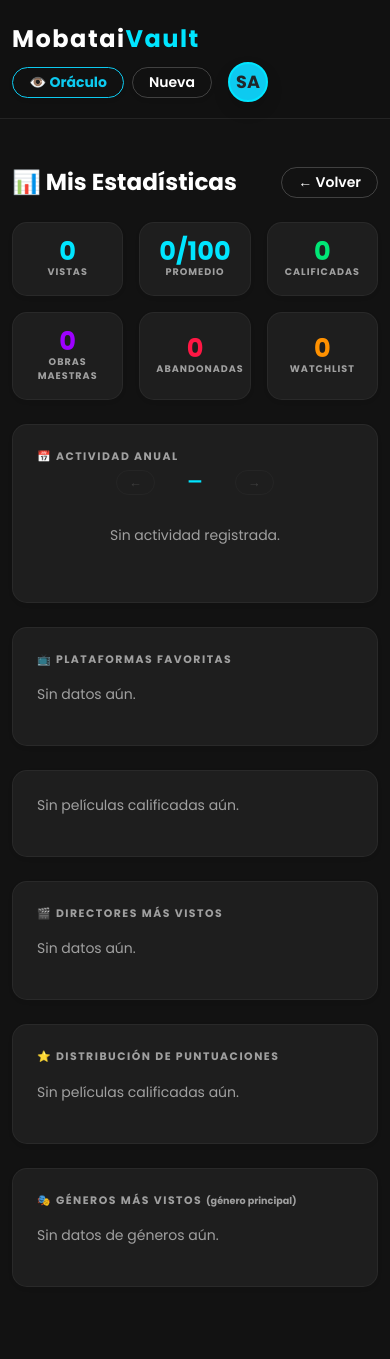
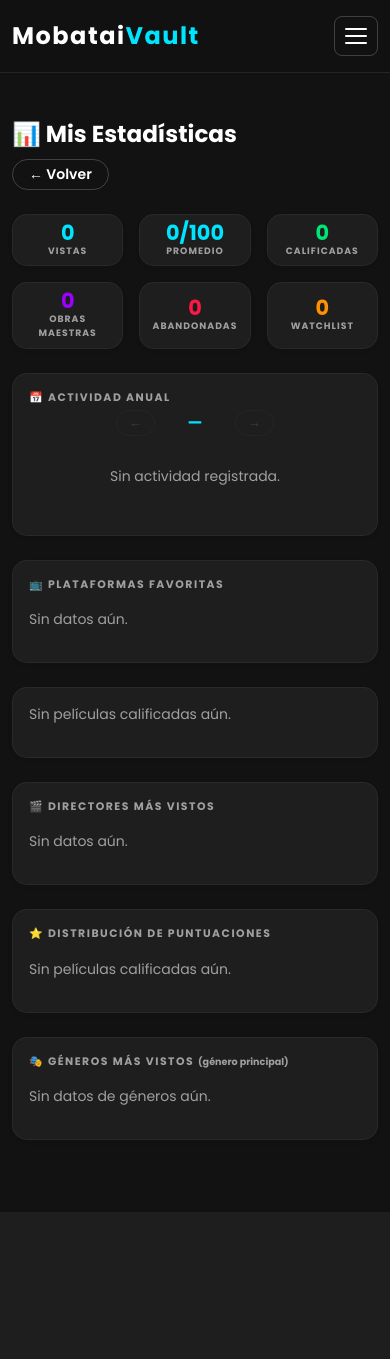
Before and after one commit to TomasMorenoo/movies, a Flask app: page /dashboard/stats in a window 390 px wide. After the commit the page ends 1146 px from the top, so only its background shows below. Run offline with Flask 3, Linux system fonts and the light colour scheme; the visitor is signed in with stand-in values (Sample User, id 1).

Commit message:
feat: actualizacion responsive

```diff
--- a/templates/layout.html
+++ b/templates/layout.html
@@ -21,9 +21,11 @@
             --text-muted: #A0A0A0;
         }
         body { background-color: var(--bg-main); color: var(--text-main); font-family: 'Poppins', sans-serif; -webkit-font-smoothing: antialiased; }
+
         .navbar-custom { background-color: rgba(18, 18, 18, 0.95); backdrop-filter: blur(12px); border-bottom: 1px solid rgba(255, 255, 255, 0.08); padding: 1rem 0; }
         .navbar-brand { font-weight: 700; letter-spacing: 1.5px; font-size: 1.5rem; color: var(--text-main) !important; }
         .navbar-brand span { color: var(--accent); }
+
         .btn-custom-outline { border: 1px solid rgba(255, 255, 255, 0.2); color: var(--text-main); transition: all 0.3s ease; font-weight: 600; }
         .btn-custom-outline:hover { border-color: var(--accent); background: rgba(0, 229, 255, 0.1); color: var(--accent); }
         .btn-accent { background-color: var(--accent); color: #000; border: none; font-weight: 600; transition: all 0.3s ease; box-shadow: 0 4px 15px rgba(0, 229, 255, 0.2); }
@@ -34,53 +36,126 @@
         .text-muted { color: var(--text-muted) !important; }
         .text-warning { color: var(--accent) !important; }
 
-        /* Oculta la flechita por defecto del menú desplegable */
+        /* Avatar menú */
         .hide-toggle::after { display: none !important; }
-
-        /* Estilos para el menú desplegable oscuro */
         .dropdown-menu-custom { background-color: var(--bg-card); border: 1px solid rgba(255, 255, 255, 0.1); }
         .dropdown-item { color: var(--text-main); transition: background 0.2s; }
         .dropdown-item:hover { background-color: rgba(255, 255, 255, 0.05); color: var(--accent); }
+
+        /* Hamburger button */
+        .navbar-toggler-custom {
+            border: 1px solid rgba(255, 255, 255, 0.2);
+            background: transparent;
+            padding: 6px 10px;
+            border-radius: 8px;
+            cursor: pointer;
+            transition: border-color 0.2s;
+        }
+        .navbar-toggler-custom:hover { border-color: var(--accent); }
+        .navbar-toggler-custom .bar {
+            display: block;
+            width: 22px;
+            height: 2px;
+            background: var(--text-main);
+            margin: 5px 0;
+            border-radius: 2px;
+            transition: background 0.2s;
+        }
+        .navbar-toggler-custom:hover .bar { background: var(--accent); }
+
+        /* Mobile menu panel */
+        .mobile-menu {
+            display: none;
+            flex-direction: column;
+            gap: 8px;
+            padding: 1rem 0 0.5rem;
+            border-top: 1px solid rgba(255, 255, 255, 0.08);
+            margin-top: 0.75rem;
+        }
+        .mobile-menu.open { display: flex; }
+        .mobile-menu .mobile-user-header {
+            text-align: center;
+            color: var(--accent);
+            font-weight: 600;
+            font-size: 0.9rem;
+            padding-bottom: 8px;
+            border-bottom: 1px solid rgba(255, 255, 255, 0.08);
+            margin-bottom: 4px;
+        }
+        .mobile-menu a {
+            width: 100%;
+            text-align: center;
+        }
+        .mobile-menu .mobile-link {
+            display: block;
+            padding: 10px;
+            color: var(--text-main);
+            text-decoration: none;
+            border-radius: 8px;
+            transition: background 0.2s, color 0.2s;
+            font-weight: 500;
+        }
+        .mobile-menu .mobile-link:hover { background: rgba(255,255,255,0.05); color: var(--accent); }
+        .mobile-menu .mobile-link.danger { color: #ff6b6b; }
+        .mobile-menu .mobile-link.danger:hover { background: rgba(255, 107, 107, 0.1); }
     </style>
     <script>if ('serviceWorker' in navigator) { navigator.serviceWorker.register('/sw.js'); }</script>
 </head>
 <body>
-    <nav class="navbar navbar-expand-lg navbar-custom mb-5 sticky-top">
-        <div class="container d-flex justify-content-between align-items-center">
+    <nav class="navbar-custom sticky-top mb-5">
+        <div class="container">
+            <div class="d-flex justify-content-between align-items-center">
 
-            <a class="navbar-brand m-0" href="{{ url_for('index') }}">Mobatai<span>Vault</span></a>
+                <a class="navbar-brand m-0" href="{{ url_for('index') }}">Mobatai<span>Vault</span></a>
 
-            <div class="d-flex gap-2 align-items-center">
                 {% if session.get('username') %}
+                <div class="d-flex gap-2 align-items-center">
 
-                    <a class="btn btn-outline-info btn-sm px-3 rounded-pill fw-bold shadow-sm" href="{{ url_for('oracle') }}">👁️ Oráculo</a>
+                    <!-- Desktop: links visibles en md+ -->
+                    <a class="btn btn-outline-info btn-sm px-3 rounded-pill fw-bold shadow-sm d-none d-md-inline-block" href="{{ url_for('oracle') }}">👁️ Oráculo</a>
                     <a class="btn btn-custom-outline btn-sm px-3 rounded-pill shadow-sm d-none d-md-inline-block" href="{{ url_for('stats') }}">📊 Stats</a>
-                    <a class="btn btn-custom-outline btn-sm px-3 rounded-pill shadow-sm" href="{{ url_for('form') }}">Nueva</a>
+                    <a class="btn btn-custom-outline btn-sm px-3 rounded-pill shadow-sm d-none d-md-inline-block" href="{{ url_for('form') }}">Nueva</a>
 
-                    <div class="nav-item dropdown ms-2" style="list-style: none;">
+                    <!-- Avatar dropdown (desktop) -->
+                    <div class="nav-item dropdown ms-2 d-none d-md-block" style="list-style: none;">
                         <a class="nav-link dropdown-toggle hide-toggle d-flex align-items-center p-0" href="#" id="userMenu" role="button" data-bs-toggle="dropdown" aria-expanded="false" style="text-decoration: none;">
-
                             <div class="rounded-circle bg-info text-dark d-flex align-items-center justify-content-center fw-bold shadow" style="width: 40px; height: 40px; font-size: 1.1rem; border: 2px solid var(--accent);">
                                 {{ session.get('username', 'US')[:2] | upper }}
                             </div>
                         </a>
-
                         <ul class="dropdown-menu dropdown-menu-end dropdown-menu-custom shadow-lg mt-3" aria-labelledby="userMenu">
                             <li>
                                 <span class="dropdown-item-text text-info fw-bold border-bottom border-secondary pb-2 mb-2 d-block text-center">
                                     Hola, {{ session.get('username') }}
                                 </span>
                             </li>
-
                             <li><a class="dropdown-item py-2" href="{{ url_for('export_csv') }}">📥 Exportar a CSV</a></li>
                             <li><hr class="dropdown-divider border-secondary"></li>
                             <li><a class="dropdown-item text-danger py-2 fw-bold" href="{{ url_for('logout') }}">🚪 Salir</a></li>
                         </ul>
                     </div>
 
+                    <!-- Hamburger (mobile) -->
+                    <button class="navbar-toggler-custom d-md-none" id="mobileToggle" aria-label="Abrir menú">
+                        <span class="bar"></span>
+                        <span class="bar"></span>
+                        <span class="bar"></span>
+                    </button>
+                </div>
                 {% endif %}
             </div>
 
+            <!-- Mobile menu panel -->
+            {% if session.get('username') %}
+            <div class="mobile-menu d-md-none" id="mobileMenu">
+                <div class="mobile-user-header">👤 {{ session.get('username') }}</div>
+                <a class="mobile-link" href="{{ url_for('oracle') }}">👁️ Oráculo</a>
+                <a class="mobile-link" href="{{ url_for('stats') }}">📊 Stats</a>
+                <a class="mobile-link" href="{{ url_for('form') }}">✏️ Nueva entrada</a>
+                <a class="mobile-link" href="{{ url_for('export_csv') }}">📥 Exportar a CSV</a>
+                <a class="mobile-link danger" href="{{ url_for('logout') }}">🚪 Salir</a>
+            </div>
+            {% endif %}
         </div>
     </nav>
 
@@ -89,5 +164,14 @@
     </div>
 
     <script src="https://cdn.jsdelivr.net/npm/bootstrap@5.3.0/dist/js/bootstrap.bundle.min.js"></script>
+    <script>
+        const toggle = document.getElementById('mobileToggle');
+        const menu = document.getElementById('mobileMenu');
+        if (toggle && menu) {
+            toggle.addEventListener('click', () => {
+                menu.classList.toggle('open');
+            });
+        }
+    </script>
 </body>
 </html>
--- a/templates/stats.html
+++ b/templates/stats.html
@@ -52,10 +52,22 @@
                   transition: border-color 0.2s, color 0.2s; margin: 0 auto; }
     .flip-btn:hover { border-color: var(--accent); color: var(--accent); }
     .flip-arrow { font-size: 1rem; }
+
+    /* ---- KPIs mobile: 3 columnas en mobile, 6 en desktop ---- */
+    @media (max-width: 575px) {
+        .kpi-value { font-size: 1.3rem; }
+        .kpi-col { flex: 0 0 33.333%; max-width: 33.333%; }
+    }
+
+    /* ---- Header mobile ---- */
+    @media (max-width: 575px) {
+        .stats-header { flex-direction: column; align-items: flex-start !important; gap: 10px; }
+        .stats-header a { align-self: flex-start; }
+    }
 </style>
 
 <!-- ══════════════ KPIs ══════════════ -->
-<div class="d-flex justify-content-between align-items-center mb-4">
+<div class="d-flex justify-content-between align-items-center mb-4 stats-header">
     <h3 class="fw-bold m-0">📊 Mis Estadísticas</h3>
     <a href="{{ url_for('index') }}" class="btn btn-custom-outline btn-sm rounded-pill px-3">← Volver</a>
 </div>
@@ -70,17 +82,17 @@
         (stats.total_pendientes,  'Watchlist',      '#FF9100'),
     ] %}
     {% for val, lbl, color in kpis %}
-    <div class="col-4 col-md-2">
-        <div class="stat-card text-center p-3 h-100 d-flex flex-column justify-content-center shadow-sm">
-            <div class="kpi-value" style="color:{{ color }}; font-size:1.6rem;">{{ val }}</div>
-            <small class="text-muted text-uppercase fw-bold" style="font-size:0.6rem; letter-spacing:1px;">{{ lbl }}</small>
+    <div class="col-4 col-md-2 kpi-col">
+        <div class="stat-card text-center p-2 p-md-3 h-100 d-flex flex-column justify-content-center shadow-sm">
+            <div class="kpi-value" style="color:{{ color }};">{{ val }}</div>
+            <small class="text-muted text-uppercase fw-bold" style="font-size:0.58rem; letter-spacing:1px;">{{ lbl }}</small>
         </div>
     </div>
     {% endfor %}
 </div>
 
 <!-- ══════════════ GRÁFICO ANUAL (ancho completo) ══════════════ -->
-<div class="stat-card p-4 mb-4 shadow-sm">
+<div class="stat-card p-3 p-md-4 mb-4 shadow-sm">
     <p class="section-title m-0 mb-1">📅 Actividad anual</p>
     <div class="year-nav">
         <button id="prevYear" onclick="changeYear(-1)">←</button>
@@ -94,8 +106,8 @@
 <div class="row g-4 mb-4">
 
     <!-- Plataformas -->
-    <div class="col-md-4">
-        <div class="stat-card p-4 h-100 shadow-sm d-flex flex-column">
+    <div class="col-12 col-md-4">
+        <div class="stat-card p-3 p-md-4 h-100 shadow-sm d-flex flex-column">
             <p class="section-title">📺 Plataformas favoritas</p>
             {% if stats.top_plataformas %}
             {% set max_p = stats.top_plataformas[0][1] %}
@@ -115,8 +127,8 @@
     </div>
 
     <!-- Mejor / Peor  ←→  Primera / Última -->
-    <div class="col-md-4">
-        <div class="stat-card p-4 h-100 shadow-sm">
+    <div class="col-12 col-md-4">
+        <div class="stat-card p-3 p-md-4 h-100 shadow-sm">
             {% if stats.mejor %}
             <div class="flip-card" id="flipCard">
                 <div class="flip-inner" id="flipInner">
@@ -196,8 +208,8 @@
     </div>
 
     <!-- Directores -->
-    <div class="col-md-4">
-        <div class="stat-card p-4 h-100 shadow-sm d-flex flex-column">
+    <div class="col-12 col-md-4">
+        <div class="stat-card p-3 p-md-4 h-100 shadow-sm d-flex flex-column">
             <p class="section-title">🎬 Directores más vistos</p>
             {% if stats.top_directores %}
             {% set max_d = stats.top_directores[0][1] %}
@@ -222,8 +234,8 @@
 <div class="row g-4 mb-4">
 
     <!-- Distribución de puntuaciones -->
-    <div class="col-md-5">
-        <div class="stat-card p-4 h-100 shadow-sm d-flex flex-column">
+    <div class="col-12 col-md-5">
+        <div class="stat-card p-3 p-md-4 h-100 shadow-sm d-flex flex-column">
             <p class="section-title">⭐ Distribución de puntuaciones</p>
             {% if stats.total_calificadas > 0 %}
             {% set dist = [
@@ -256,8 +268,8 @@
     </div>
 
     <!-- Géneros más vistos -->
-    <div class="col-md-7">
-        <div class="stat-card p-4 h-100 shadow-sm d-flex flex-column">
+    <div class="col-12 col-md-7">
+        <div class="stat-card p-3 p-md-4 h-100 shadow-sm d-flex flex-column">
             <p class="section-title">🎭 Géneros más vistos <small class="text-muted" style="font-size:0.6rem; text-transform:none; letter-spacing:0;">(género principal)</small></p>
             {% if stats.top_generos %}
             {% set max_g = stats.top_generos[0][1] %}
@@ -309,27 +321,22 @@
         document.getElementById('prevYear').disabled = currentIdx === 0;
         document.getElementById('nextYear').disabled = currentIdx === years.length - 1;
 
-        // Dimensiones lógicas del SVG
         const W = 600, H = 130, padL = 20, padR = 10, padT = 18, padB = 28;
         const chartW = W - padL - padR;
         const chartH = H - padT - padB;
 
-        // Calcula coordenadas de cada punto
         const pts = counts.map((cnt, i) => ({
             x: padL + (i / 11) * chartW,
             y: padT + (1 - cnt / max) * chartH,
             cnt
         }));
 
-        // Polyline path
         const polyline = pts.map(p => `${p.x},${p.y}`).join(' ');
 
-        // Área rellena bajo la línea
         const areaPath = `M${pts[0].x},${padT + chartH} ` +
             pts.map(p => `L${p.x},${p.y}`).join(' ') +
             ` L${pts[11].x},${padT + chartH} Z`;
 
-        // Líneas de guía horizontales (3 niveles)
         const gridLines = [0.25, 0.5, 0.75, 1].map(f => {
             const gy = padT + (1 - f) * chartH;
             const val = Math.round(f * max);
@@ -339,13 +346,11 @@
                           fill="rgba(255,255,255,0.25)" font-size="8">${val}</text>`;
         }).join('');
 
-        // Labels de meses
         const labels = pts.map((p, i) =>
             `<text x="${p.x}" y="${padT + chartH + 14}" text-anchor="middle"
                    fill="rgba(255,255,255,0.4)" font-size="9">${MONTHS[i]}</text>`
         ).join('');
 
-        // Puntos y tooltips
         const dots = pts.map(p => {
             const r = p.cnt > 0 ? 4 : 2.5;
             const fill = p.cnt > 0 ? 'var(--accent)' : 'rgba(255,255,255,0.15)';
```
Also changed, not shown: templates/index.html (+16 -9 lines).
